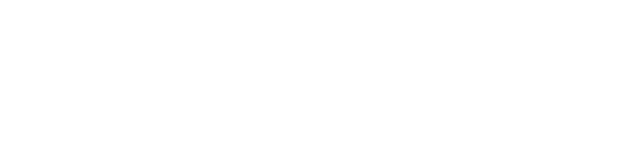
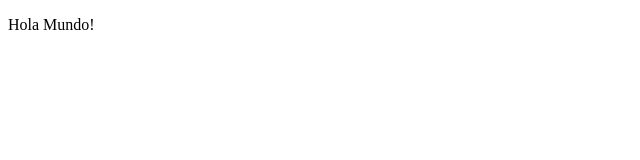
Before and after one commit to Mayer24/Tarea_final, a website: page index.html in a window 1280 px wide. Shown: the whole page, without its empty margins (0-640 px from the left). Drawn offline with Linux system fonts and the light colour scheme.

Commit message:
Prueba de Sass a Css, Creación de Rama

```diff
--- a/index.html
+++ b/index.html
@@ -8,6 +8,8 @@
     <title>Tarea Final</title>
 </head>
 <body>
+<p>Hola Mundo!</p>
+
     <script src="/js/script.js"></script>
 </body>
 </html>
--- /dev/null
+++ b/sass/main.scss
@@ -0,0 +1,3 @@
+p {
+    color: black;
+}
```
Also changed, not shown: css/styles.css, sass/main.sass (deleted), 1 other file.
